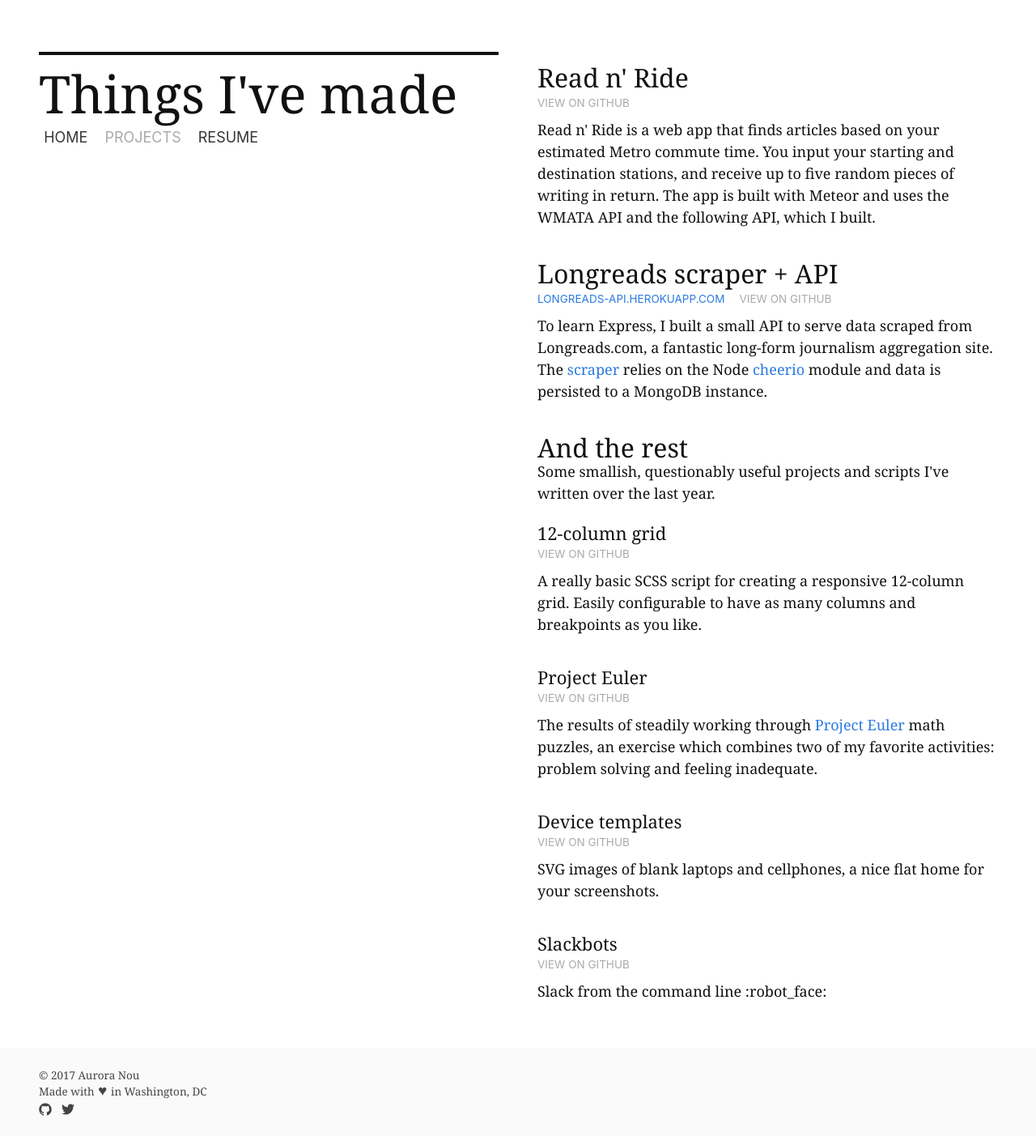
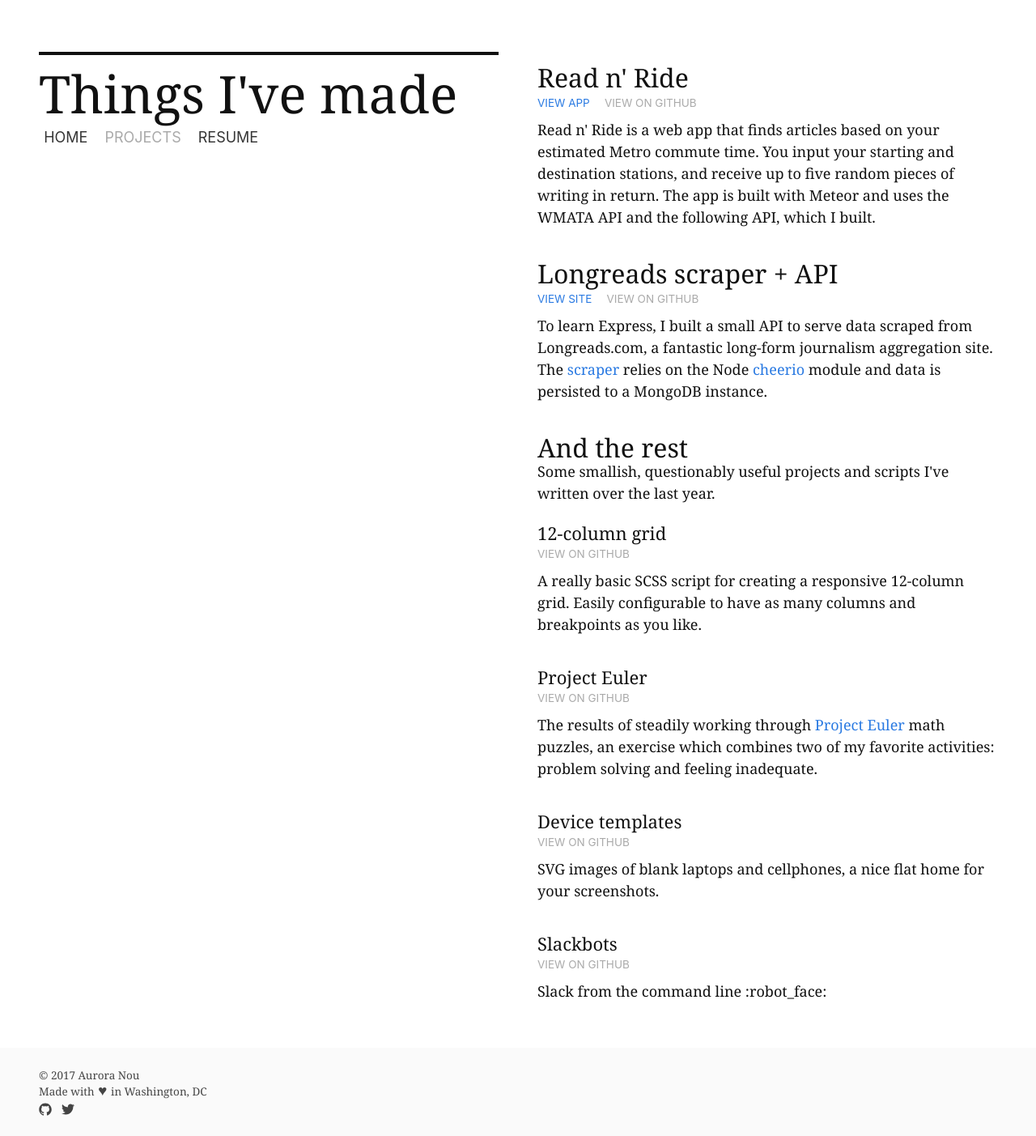
Before and after one commit to auroranou/auroranou.github.io, a Jekyll site: the page built from projects/index.html, in a window 1280 px wide. Shown: the whole page at 81% size. Built offline with Jekyll 4.4.1, drawn with Linux system fonts in a browser that asks for light colours.

Commit message:
update links

```diff
--- a/projects/index.html
+++ b/projects/index.html
@@ -16,6 +16,7 @@
 
 <section class="Section">
   <h2 class="Section-title">Read n' Ride</h2>
+  <a class="Section-link" href="https://read-n-ride.herokuapp.com/">View app</a>
   <a class="Section-link Section-link--secondary" href="https://github.com/auroranou/read-n-ride">View on GitHub</a>
   <p class="Section-description">
     Read n' Ride is a web app that finds articles based on your estimated Metro commute time. You input your starting and destination stations, and receive up to five random pieces of writing in return. The app is built with Meteor and uses the WMATA API and the following API, which I built.
@@ -24,7 +25,7 @@
 
 <section class="Section">
   <h2 class="Section-title">Longreads scraper + API</h2>
-  <a class="Section-link" href="https://longreads-api.herokuapp.com/">longreads-api.herokuapp.com</a>
+  <a class="Section-link" href="https://longreads-api.herokuapp.com/">View site</a>
   <a class="Section-link Section-link--secondary" href="https://github.com/auroranou/node-longreads-api">View on GitHub</a>
   <p class="Section-description">
     To learn Express, I built a small API to serve data scraped from Longreads.com, a fantastic long-form journalism aggregation site. The <a href="https://github.com/auroranou/longreads-scraper">scraper</a> relies on the Node <a href="">cheerio</a> module and data is persisted to a MongoDB instance.
```
